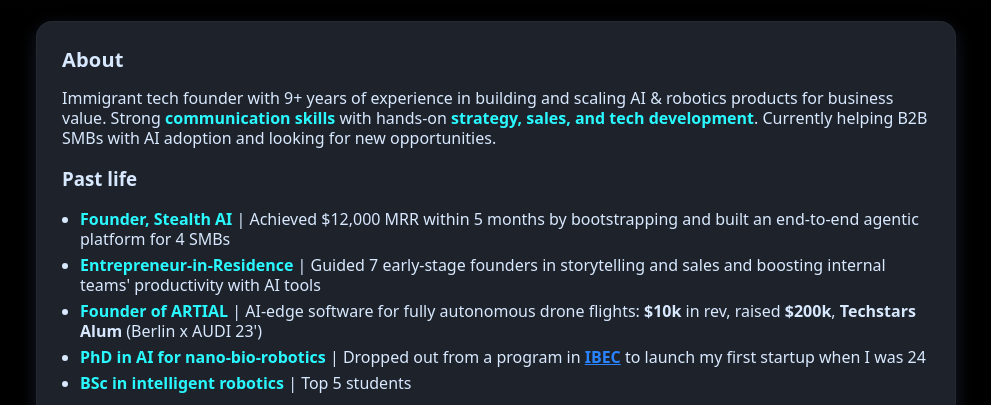
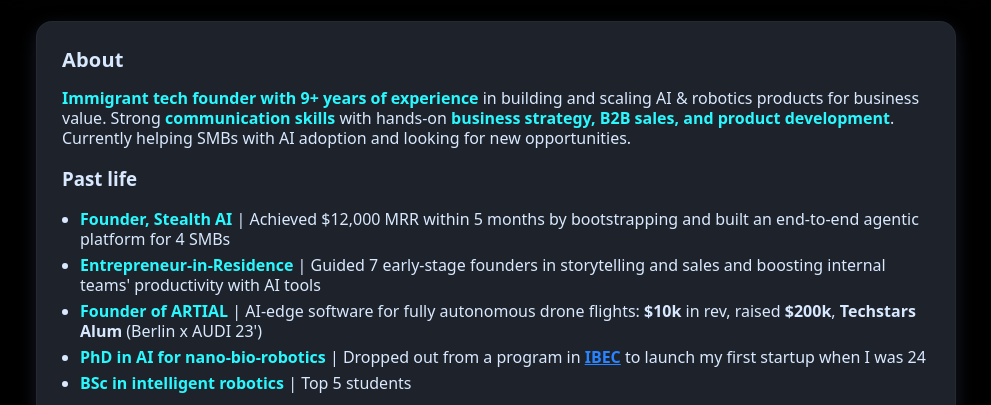
Before and after one commit to egorfolley/egorfolley.github.io, a plain HTML site: page index.html in a window 1280 px wide. Shown: the part 375-780 px from the top of the page, without its empty margins (144-1135 px from the left). Drawn offline with Linux system fonts and the light colour scheme.

Commit message:
WebPage: v. 0.7.4 - 'About

```diff
--- a/index.html
+++ b/index.html
@@ -252,8 +252,8 @@
     <section aria-labelledby="value" style="text-align: left; width: 100%;">
       <h2 id="value">About</h2>
       <p class="lead">
-        Immigrant tech founder with 9+ years of experience in building and scaling AI & robotics products for business value.
-        Strong <strong style="color: var(--accent);">communication skills</strong> with hands-on <strong style="color: var(--accent);">strategy, sales, and tech development</strong>. Currently helping B2B SMBs with AI adoption and looking for new opportunities.
+        <strong style="color: var(--accent);">Immigrant tech founder with 9+ years of experience</strong> in building and scaling AI & robotics products for business value.
+        Strong <strong style="color: var(--accent);">communication skills</strong> with hands-on <strong style="color: var(--accent);">business strategy, B2B sales, and product development</strong>. Currently helping SMBs with AI adoption and looking for new opportunities.
       </p>
 
       <h3>Past life</h3>
```
